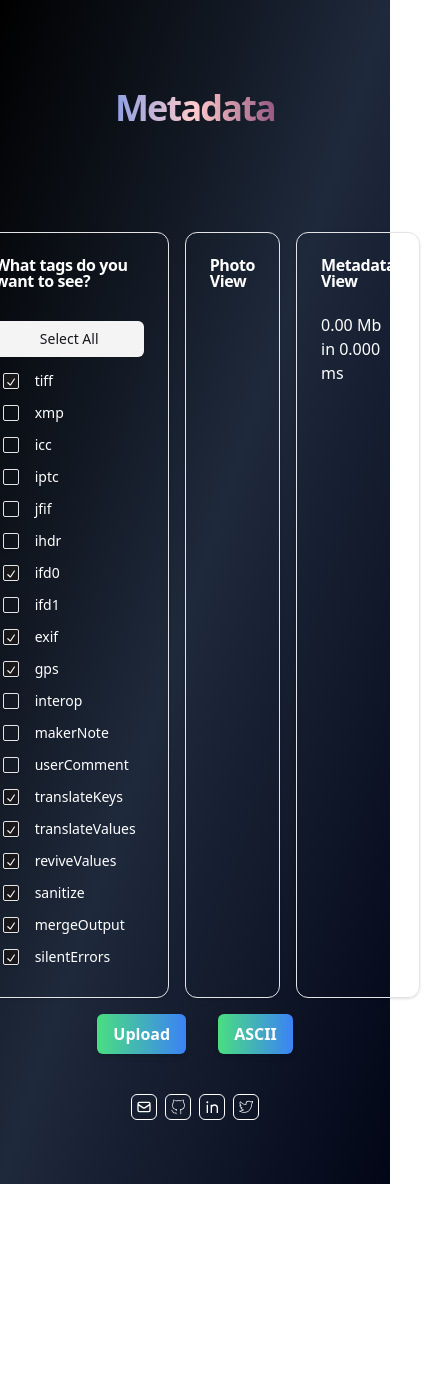
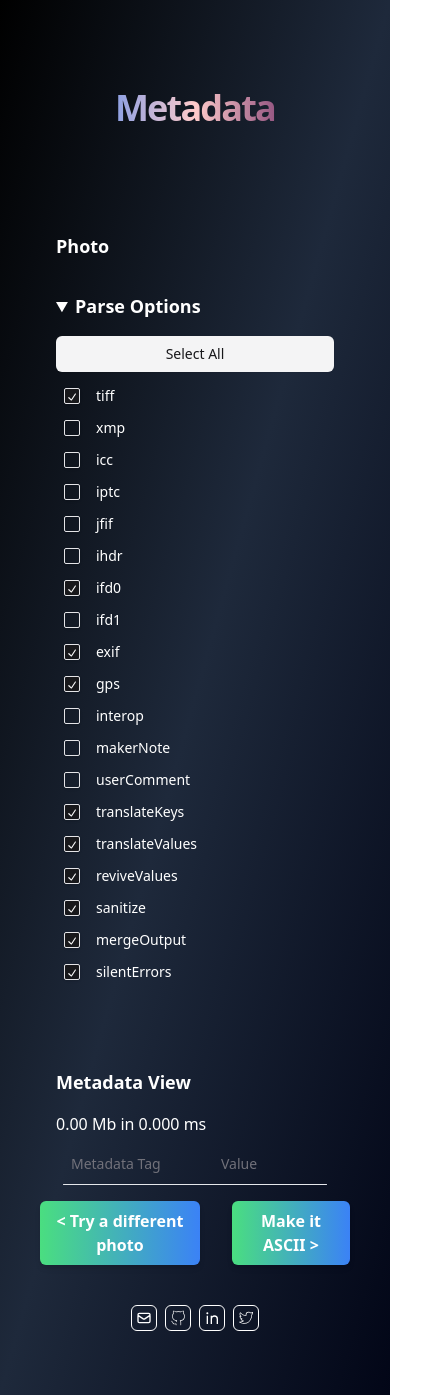
Before and after one commit to larocquedylan/web-exif-parsing, a React (Vite) app: page /exif in a window 390 px wide. Shown: the whole page, 436 px wide, since content can reach past the window. Before the commit the page ends 1184 px from the top, so only its background shows below. Built offline with nearby package versions, Linux system fonts and the light colour scheme.

Commit message:
fix more styles for responsive design

```diff
--- a/src/components/Ascii/AsciiImage.tsx
+++ b/src/components/Ascii/AsciiImage.tsx
@@ -124,7 +124,10 @@ const AsciiImage = ({ file, width, height }: AsciiImageProps) => {
     <>
       <div className='w-556 h-755 p-6 rounded-lg shadow-md flex'>
         <div className='flex flex-col items-center justify-center'>
-          <canvas ref={canvasRef} className='mb-4 h-300 w-300 aspect-w-1 aspect-h-1 object-cover' />
+          <canvas
+            ref={canvasRef}
+            className='mb-4 h-500 w-500 aspect-w-1 aspect-h-1 object-cover rounded-lg'
+          />
         </div>
       </div>
     </>
--- a/src/components/ExifData/ExifViewer.tsx
+++ b/src/components/ExifData/ExifViewer.tsx
@@ -1,9 +1,9 @@
 import { useState, useEffect, useCallback } from 'react';
 import exifr from 'exifr';
+import { TableHead, TableRow, TableHeader, TableCell, TableBody, Table } from '@/components/ui/table';
 
 interface ExifViewerProps {
   file: File | null;
-
   parseOptions: object;
 }
 
@@ -12,34 +12,24 @@ interface ExifData {
 }
 
 const ExifViewer: React.FC<ExifViewerProps> = ({ file, parseOptions }) => {
-  // exifData state
   const [exifData, setExifData] = useState<ExifData | null>(null);
   const [timeElapsed, setTimeElapsed] = useState<number>(0);
   const [fileSize, setFileSize] = useState<number>(0);
 
-  const renderExifData = useCallback(() => {
-    if (!exifData) {
-      return;
-    } else {
+  const renderExifRows = useCallback(() => {
+    if (!exifData) return null;
     return Object.entries(exifData).map(([key, value], i) => {
-        const formattedKey = key.replace(/([A-Z])/g, ' $1').replace(/^./, (str) => str.toUpperCase()); // Example formatting
       if (typeof value === 'string' || typeof value === 'number') {
+        const formattedKey = key.replace(/([A-Z])/g, ' $1').replace(/^./, (str) => str.toUpperCase());
         return (
-            <tr key={i} className={`border border-sky-950`}>
-              <th
-                className='text-xs font-lg leading-none peer-disabled:cursor-not-allowed peer-disabled:opacity-70 whitespace-nowrap text-left'
-                scope='row'
-              >
-                <p className=''>{formattedKey}</p>
-              </th>
-              <td className='py-1 text-xs leading-none peer-disabled:cursor-not-allowed peer-disabled:opacity-70 '>
-                {value}
-              </td>
-            </tr>
+          <TableRow key={i}>
+            <TableCell className='text-sm'>{formattedKey}</TableCell>
+            <TableCell className='text-sm'>{value}</TableCell>
+          </TableRow>
         );
       }
+      return null;
     });
-    }
   }, [exifData]);
 
   useEffect(() => {
@@ -61,14 +51,18 @@ const ExifViewer: React.FC<ExifViewerProps> = ({ file, parseOptions }) => {
   }, [file, parseOptions]);
 
   return (
-    <div className='flex flex-col w-full'>
-      <div className='flex flex-col space-y-1 pb-2'>
-        <p className='exif-viewer__size-time'>{`${(fileSize / 1000000).toFixed(
-          2,
-        )} Mb in ${timeElapsed.toFixed(3)} ms`}</p>
-      </div>
-      <div className='flex'>
-        <tbody className='w-full'>{renderExifData()}</tbody>
+    <div className='flex flex-col w-full text-white overflow-x-auto'>
+      <p className='mb-2'>{`${(fileSize / 1000000).toFixed(2)} Mb in ${timeElapsed.toFixed(3)} ms`}</p>
+      <div className='overflow-x-auto w-full flex justify-center items-center'>
+        <Table>
+          <TableHeader>
+            <TableRow>
+              <TableHead className='w-[150px]'>Metadata Tag</TableHead>
+              <TableHead>Value</TableHead>
+            </TableRow>
+          </TableHeader>
+          <TableBody>{renderExifRows()}</TableBody>
+        </Table>
       </div>
     </div>
   );
--- a/src/components/ExifOptions/ExifOptions.tsx
+++ b/src/components/ExifOptions/ExifOptions.tsx
@@ -36,7 +36,7 @@ const ExifOptions: React.FC<ExifOptionsProps> = ({ onOptionsChange, parseOptions
 
   return (
     <div className='flex flex-col'>
-      <Button onClick={toggleSelectAll} variant="secondary" className='my-2'>
+      <Button onClick={toggleSelectAll} variant='secondary' className='my-2'>
         {selectAll ? 'Select All' : 'Deselect All Tags'}
       </Button>
       {Object.keys(defaultOptions).map((key) => {
@@ -46,12 +46,12 @@ const ExifOptions: React.FC<ExifOptionsProps> = ({ onOptionsChange, parseOptions
           <div className='flex flex-row items-center justify-start p-2'>
             <label
               key={key}
-              className='text-black text-sm font-medium leading-none peer-disabled:cursor-not-allowed peer-disabled:opacity-70'
+              className='text-white text-sm font-medium leading-none peer-disabled:cursor-not-allowed peer-disabled:opacity-70'
             >
-                { ' ' }
+              {' '}
             </label>
             <Checkbox checked={options[optionKey]} onChange={() => handleOptionToggle(optionKey)} />
-            <p className='text-sm font-medium leading-none peer-disabled:cursor-not-allowed peer-disabled:opacity-70 pl-4'>
+            <p className='text-sm text-white font-medium leading-none peer-disabled:cursor-not-allowed peer-disabled:opacity-70 pl-4'>
               {key}
             </p>
           </div>
--- a/src/components/Photo/Photo.tsx
+++ b/src/components/Photo/Photo.tsx
@@ -26,7 +26,19 @@ const PhotoViewer: React.FC<PhotoViewerProps> = ({ file }) => {
 
   return (
     <>
-        {imageSrc && <img src={imageSrc} alt='Uploaded Preview' />}
+      {imageSrc && (
+        <img
+          src={imageSrc}
+          alt='Uploaded content'
+          className='rounded-lg'
+          height='325'
+          style={{
+            aspectRatio: '1/1',
+            objectFit: 'cover',
+          }}
+          width='325'
+        />
+      )}
     </>
   );
 };
--- /dev/null
+++ b/src/components/ui/table.tsx
@@ -0,0 +1,95 @@
+import * as React from 'react';
+
+import { cn } from '@/lib/utils';
+
+const Table = React.forwardRef<HTMLTableElement, React.HTMLAttributes<HTMLTableElement>>(
+  ({ className, ...props }, ref) => (
+    <div className='relative w-[95%] overflow-x-auto'>
+      <table ref={ref} className={cn('w-full caption-bottom text-sm', className)} {...props} />
+    </div>
+  ),
+);
+Table.displayName = 'Table';
+
+const TableHeader = React.forwardRef<HTMLTableSectionElement, React.HTMLAttributes<HTMLTableSectionElement>>(
+  ({ className, ...props }, ref) => (
+    <thead ref={ref} className={cn('[&_tr]:border-b', className)} {...props} />
+  ),
+);
+TableHeader.displayName = 'TableHeader';
+
+const TableBody = React.forwardRef<HTMLTableSectionElement, React.HTMLAttributes<HTMLTableSectionElement>>(
+  ({ className, ...props }, ref) => (
+    <tbody ref={ref} className={cn('[&_tr:last-child]:border-0', className)} {...props} />
+  ),
+);
+TableBody.displayName = 'TableBody';
+
+const TableFooter = React.forwardRef<HTMLTableSectionElement, React.HTMLAttributes<HTMLTableSectionElement>>(
+  ({ className, ...props }, ref) => (
+    <tfoot
+      ref={ref}
+      className={cn(
+        'border-t bg-zinc-100/50 font-medium [&>tr]:last:border-b-0 dark:bg-zinc-800/50',
+        className,
+      )}
+      {...props}
+    />
+  ),
+);
+TableFooter.displayName = 'TableFooter';
+
+const TableRow = React.forwardRef<HTMLTableRowElement, React.HTMLAttributes<HTMLTableRowElement>>(
+  ({ className, ...props }, ref) => (
+    <tr
+      ref={ref}
+      className={cn(
+        'border-b transition-colors hover:bg-zinc-100/50 data-[state=selected]:bg-zinc-100 dark:hover:bg-zinc-800/50 dark:data-[state=selected]:bg-zinc-800',
+        className,
+      )}
+      {...props}
+    />
+  ),
+);
+TableRow.displayName = 'TableRow';
+
+const TableHead = React.forwardRef<HTMLTableCellElement, React.ThHTMLAttributes<HTMLTableCellElement>>(
+  ({ className, ...props }, ref) => (
+    <th
+      ref={ref}
+      className={cn(
+        'h-10 px-2 text-left align-middle font-medium text-zinc-500 [&:has([role=checkbox])]:pr-0 [&>[role=checkbox]]:translate-y-[2px] dark:text-zinc-400',
+        className,
+      )}
+      {...props}
+    />
+  ),
+);
+TableHead.displayName = 'TableHead';
+
+const TableCell = React.forwardRef<HTMLTableCellElement, React.TdHTMLAttributes<HTMLTableCellElement>>(
+  ({ className, ...props }, ref) => (
+    <td
+      ref={ref}
+      className={cn(
+        'p-2 align-middle [&:has([role=checkbox])]:pr-0 [&>[role=checkbox]]:translate-y-[2px]',
+        className,
+      )}
+      {...props}
+    />
+  ),
+);
+TableCell.displayName = 'TableCell';
+
+const TableCaption = React.forwardRef<HTMLTableCaptionElement, React.HTMLAttributes<HTMLTableCaptionElement>>(
+  ({ className, ...props }, ref) => (
+    <caption
+      ref={ref}
+      className={cn('mt-4 text-sm text-zinc-500 dark:text-zinc-400', className)}
+      {...props}
+    />
+  ),
+);
+TableCaption.displayName = 'TableCaption';
+
+export { Table, TableHeader, TableBody, TableFooter, TableHead, TableRow, TableCell, TableCaption };
--- a/src/routes/Ascii.tsx
+++ b/src/routes/Ascii.tsx
@@ -1,6 +1,4 @@
 import { useContext } from 'react';
-// import FileInput from '../components/Input/FileInput';
-import { CardTitle, CardHeader, CardContent, Card } from '../components/ui/card';
 import AsciiImage from '../components/Ascii/AsciiImage';
 import { ImageContext } from '@/components/ImageContent/ImageContext';
 import NavBar from '@/components/NavBar/NavBar';
@@ -20,17 +18,8 @@ const Ascii: React.FC = () => {
             </h1>
           </div>
         </section>
-        <main className='flex -4'>
-          <div className='flex flex-col space-y-6'>
-            <Card>
-              <CardHeader>
-                <CardTitle>ASCII View</CardTitle>
-              </CardHeader>
-              <CardContent>
-                <AsciiImage file={image} width={556} height={755} />
-              </CardContent>
-            </Card>
-          </div>
+        <main className='flex-4'>
+          <AsciiImage file={image} width={320} height={320} />
         </main>
         <section className='flex justify-center gap-8 md:8 lg:py-12'>
           <button
--- a/src/routes/Exif.tsx
+++ b/src/routes/Exif.tsx
@@ -1,6 +1,5 @@
 import { useContext, useState } from 'react';
 import PhotoViewer from '../components/Photo/Photo';
-import { CardTitle, CardHeader, CardContent, Card } from '../components/ui/card';
 import ExifViewer from '../components/ExifData/ExifViewer';
 import { defaultOptions } from '../utils/ExifOptions';
 import ExifOptions from '../components/ExifOptions/ExifOptions';
@@ -20,6 +19,9 @@ const Exif: React.FC = () => {
   return (
     <>
       <div className='flex flex-col items-center p-10 min-h-screen bg-gradient-to-br from-black via-slate-800 to-slate-950'>
+        {/* container */}
+        <div className='w-full max-w-[1000px]'>
+          {/* header */}
           <section className='w-full py-12'>
             <div className='container space-y-4 px-4 md:px-6'>
               <h1 className='text-4xl md:text-5xl lg:text-6xl font-bold tracking-tighter sm:text-5xl xl:text-6xl/none bg-clip-text text-transparent bg-gradient-to-r from-blue-500 via-red-200 to-fuchsia-950 mb-10 text-center'>
@@ -28,58 +30,47 @@ const Exif: React.FC = () => {
             </div>
           </section>
 
-        <main className='flex-grow p-4'>
-          <div
-            style={{
-              display: 'grid',
-              gridTemplateColumns: 'minmax(auto, 1fr) 2fr minmax(auto, 1fr)',
-              gap: '1rem',
-            }}
-          >
-            <Card style={{ gridRow: '1 / 2', gridColumn: '1 / 2' }}>
-              <CardHeader>
-                <CardTitle>What tags do you want to see?</CardTitle>
-              </CardHeader>
-              <CardContent className='flex flex-col space-y-4'>
+          {/* main content */}
+          <main className='flex flex-col lg:flex-row justify-center gap-8 w-full'>
+            {/* photo and parse options */}
+            <section className='p-4 flex flex-col md:w-1/2'>
+              <h2 className='text-white text-lg font-semibold mb-4'>Photo</h2>
+              <PhotoViewer file={image} />
+              <details className='my-4 cursor-pointer' open>
+                <summary className='text-lg font-semibold text-white'>Parse Options</summary>
+                <div className='mt-2 space-y-2'>
                   <ExifOptions onOptionsChange={handleOptionsChange} parseOptions={parseOptions} />
-              </CardContent>
-            </Card>
-            <Card style={{ gridRow: '1 / 2', gridColumn: '2 / 3' }}>
-              <CardHeader>
-                <CardTitle>Photo View</CardTitle>
-              </CardHeader>
-              <CardContent>
-                <PhotoViewer file={image} />
-              </CardContent>
-            </Card>
-            <Card style={{ gridRow: '1 / 2', gridColumn: '3 / 4' }}>
-              <CardHeader>
-                <CardTitle>Metadata View</CardTitle>
-              </CardHeader>
-              <CardContent>
+                </div>
+              </details>
+            </section>
+            {/* exif tags views */}
+            <section className='flex flex-col w-full lg:w-1/2 p-4'>
+              <h2 className='text-white text-lg font-semibold mb-4'>Metadata View</h2>
+              <div className='rounded-lg overflow-x-auto'>
                 <ExifViewer file={image} parseOptions={parseOptions} />
-              </CardContent>
-            </Card>
               </div>
+            </section>
           </main>
+
           <section className='flex justify-center gap-8 md:8 lg:py-12'>
             <button
               className='py-2 px-4 bg-gradient-to-r from-green-400 to-blue-500 text-white font-bold rounded-md shadow-md transform hover:scale-105 transition-transform'
               onClick={() => navigate('/')}
             >
-            Upload
+              {'< Try a different photo'}
             </button>
             <button
               className='py-2 px-4 bg-gradient-to-r from-green-400 to-blue-500 text-white font-bold rounded-md shadow-md transform hover:scale-105 transition-transform'
               onClick={() => navigate('/ascii')}
             >
-            ASCII
+              {'Make it ASCII >'}
             </button>
           </section>
           <footer className='flex items-center justify-center p-4'>
             <NavBar />
           </footer>
         </div>
+      </div>
     </>
   );
 };
--- a/src/routes/Home.tsx
+++ b/src/routes/Home.tsx
@@ -34,7 +34,7 @@ const Home: React.FC = () => {
           </h1>
         </div>
       </section>
-      <div className='w-full max-w-md px-8 py-6 rounded-xl shadow-md'>
+      <div className='w-full max-w-md py-6 rounded-xl shadow-md'>
         <div className='flex flex-col space-y-4'>
           <FileInput onFileSelected={handleFileSelected} selectedFile={selectedFile} />
           {selectedFile && (
@@ -42,7 +42,7 @@ const Home: React.FC = () => {
           )}
         </div>
       </div>
-      <section className='flex justify-center gap-8 md:8 lg:py-12'>
+      <section className='flex justify-center gap-8 lg:py-12'>
         <button
           className='py-2 px-4 bg-gradient-to-r from-green-400 to-blue-500 text-white font-bold rounded-md shadow-md transform hover:scale-105 transition-transform'
           onClick={() => navigate('/exif')}
```
Lines whose indentation alone changed are shown as unchanged.
